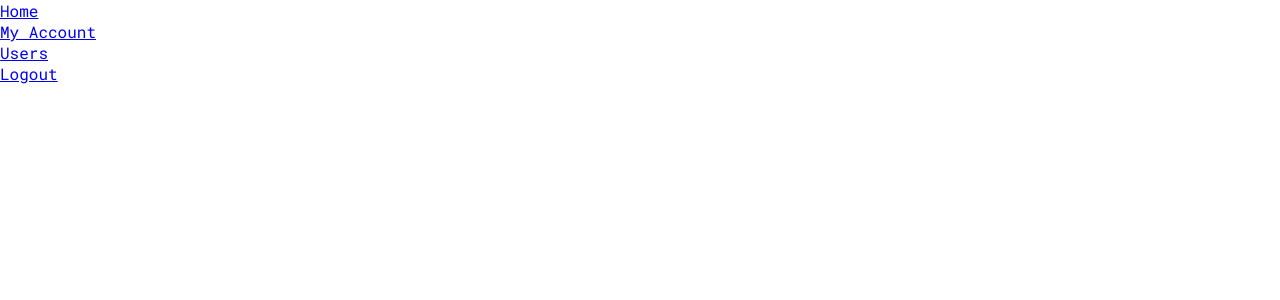
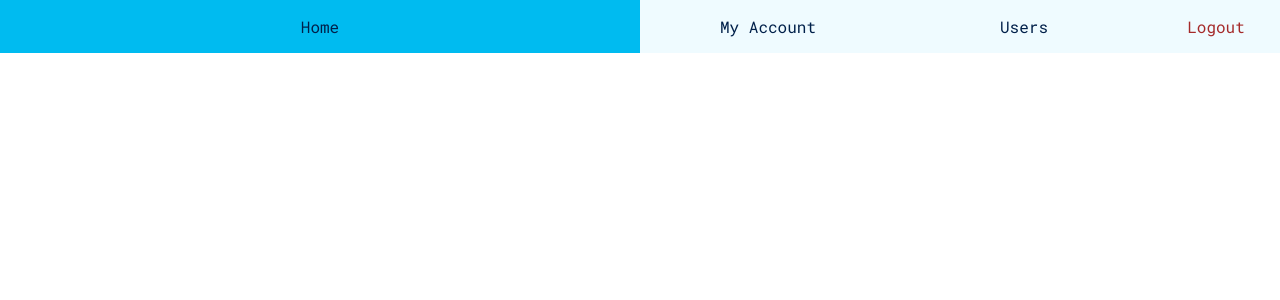
Before and after one commit to Folareen/sbsc-assessment-test, a React (Create React App) app: page / in a window 1280 px wide. Shown: the top 300 px of the page. Built offline with nearby package versions, Linux system fonts and the light colour scheme.

Commit message:
styled header

```diff
--- a/src/components/Header.jsx
+++ b/src/components/Header.jsx
@@ -5,17 +5,17 @@ const Header = () => {
   return (
     <nav>
       <ul>
-        <li>
-          <Link to="/home" className="home-nav">Home</Link>
+        <li className="home-nav ">
+          <Link to="/home" >Home</Link>
         </li>
-        <li>
-          <Link to="/my-account" className="my-account-nav">My Account</Link>
+        <li className="my-account-nav ">
+          <Link to="/my-account" >My Account</Link>
         </li>
-        <li>
-          <Link to="/users" className="users-nav">Users</Link>
+        <li className="users-nav ">
+          <Link to="/users" >Users</Link>
         </li>
-        <li>
-          <Link to="/" className="logout-nav">Logout</Link>
+        <li className="logout-nav">
+          <Link to="logout" >Logout</Link>
         </li>
       </ul>
     </nav>
--- a/src/css/index.css
+++ b/src/css/index.css
@@ -203,6 +203,67 @@
   background-color: #005792;
 }
 
+nav {
+  font-size: 1rem;
+  background: #effbff;
+}
+
+nav ul {
+  display: -webkit-box;
+  display: -ms-flexbox;
+  display: flex;
+  -webkit-box-orient: horizontal;
+  -webkit-box-direction: normal;
+      -ms-flex-direction: row;
+          flex-direction: row;
+  list-style: none;
+  width: 100%;
+  height: 100%;
+}
+
+nav ul li {
+  text-align: center;
+  color: #00204a;
+  -webkit-transition: all .5s ease;
+  transition: all .5s ease;
+}
+
+nav ul li a {
+  display: inline-block;
+  text-decoration: none;
+  padding: 1em;
+  color: inherit;
+  height: 100%;
+  width: 100%;
+}
+
+nav ul li:hover, nav ul li:focus {
+  background-color: #00bbf0;
+  color: #00204a;
+}
+
+nav ul .home-nav {
+  width: 50%;
+}
+
+nav ul .my-account-nav {
+  width: 20%;
+}
+
+nav ul .users-nav {
+  width: 20%;
+}
+
+nav ul .logout-nav {
+  width: 10%;
+  color: brown;
+}
+
+nav ul .active {
+  color: #effbff !important;
+  background: #005792;
+}
+
 *,
 *::before,
 *::after {
--- a/src/scss/_header.scss
+++ b/src/scss/_header.scss
@@ -0,0 +1,54 @@
+nav {
+    font-size: 1rem;
+    background: $primary;
+
+    ul {
+        display: flex;
+        flex-direction: row;
+        list-style: none;
+        width: 100%;
+        height: 100%;
+
+        li {
+            text-align: center;
+            color: $dark;
+            @include transition;
+
+            a {
+                display: inline-block;
+                text-decoration: none;
+                padding: 1em;
+                color: inherit;
+                height: 100%;
+                width: 100%;
+            }
+
+            &:hover, &:focus{
+                background-color: $neutral;
+                color: $dark;
+            }
+        }
+
+        .home-nav {
+            width: 50%;
+        }
+
+        .my-account-nav {
+            width: 20%;
+        }
+
+        .users-nav {
+            width: 20%;
+        }
+
+        .logout-nav {
+            width: 10%;
+            color: brown;
+        }
+
+        .active {
+            color: $primary !important;
+            background: $secondary;
+        }
+    }
+}
--- a/src/scss/index.scss
+++ b/src/scss/index.scss
@@ -2,6 +2,7 @@
 @import 'variables';
 @import 'welcome';
 @import 'forms';
+@import 'header';
 
 *,
 *::before,
```
Also changed, not shown: 1 other file (tests, documents, lock files or other folders).
